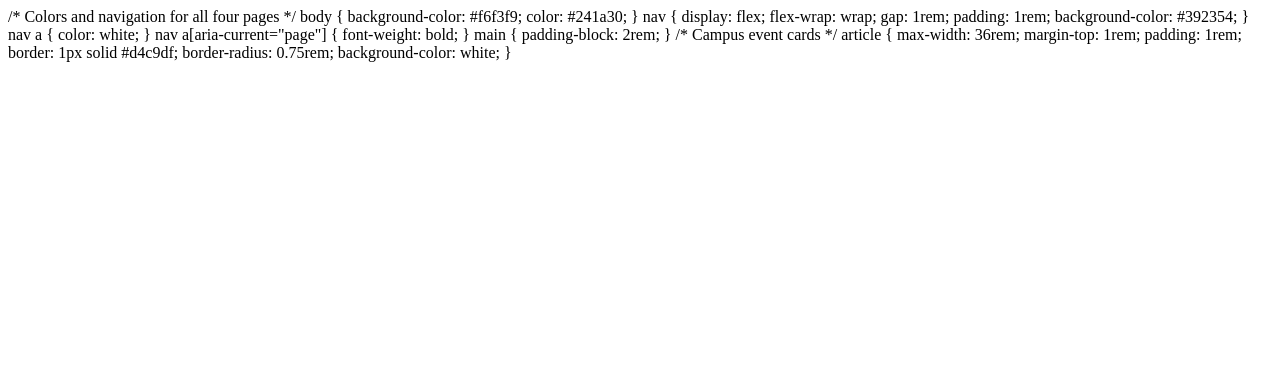
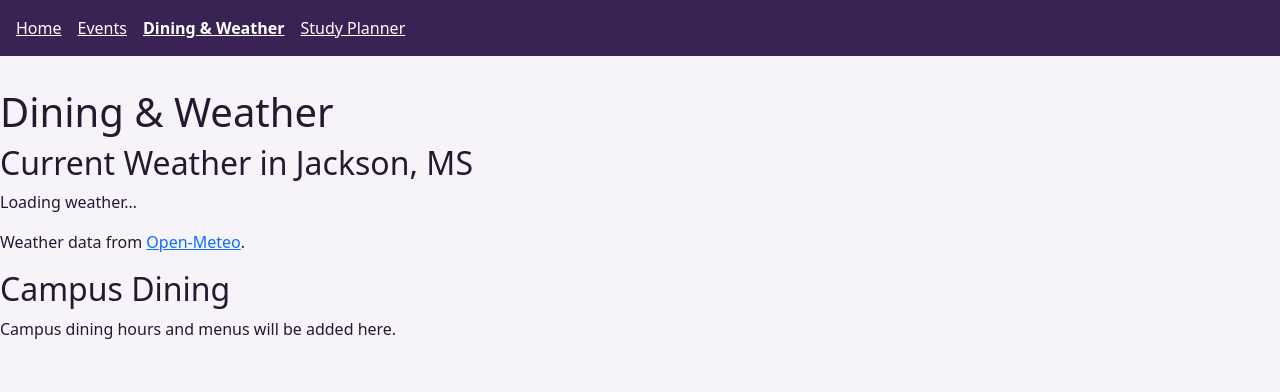
Before and after one commit to antman-365/Major-Hub, a plain HTML site: page dining.html in a window 1280 px wide. Drawn offline with nearby package versions, Linux system fonts and the light colour scheme.

Commit message:
Add Bootstrap and style Major Hub

```diff
--- /dev/null
+++ b/css/style.css
@@ -0,0 +1,35 @@
+/* Colors and navigation for all four pages */
+body {
+  background-color: #f6f3f9;
+  color: #241a30;
+}
+
+nav {
+  display: flex;
+  flex-wrap: wrap;
+  gap: 1rem;
+  padding: 1rem;
+  background-color: #392354;
+}
+
+nav a {
+  color: white;
+}
+
+nav a[aria-current="page"] {
+  font-weight: bold;
+}
+
+main {
+  padding-block: 2rem;
+}
+
+/* Campus event cards */
+article {
+  max-width: 36rem;
+  margin-top: 1rem;
+  padding: 1rem;
+  border: 1px solid #d4c9df;
+  border-radius: 0.75rem;
+  background-color: white;
+}
--- a/dining.html
+++ b/dining.html
@@ -1,35 +1,34 @@
-/* Colors and navigation for all four pages */
-body {
-  background-color: #f6f3f9;
-  color: #241a30;
-}
+<!doctype html>
+<html lang="en">
+<link rel="stylesheet" href="https://cdn.jsdelivr.net/npm/bootstrap@5.3.8/dist/css/bootstrap.min.css">
+<link rel="stylesheet" href="css/style.css">
+<head>
+  <meta charset="utf-8">
+  <meta name="viewport" content="width=device-width, initial-scale=1">
+  <title>Dining &amp; Weather | Major Hub</title>
+</head>
+<body>
+  <nav aria-label="Main navigation">
+    <a href="index.html">Home</a>
+    <a href="events.html">Events</a>
+    <a href="dining.html" aria-current="page">Dining &amp; Weather</a>
+    <a href="planner.html">Study Planner</a>
+  </nav>
 
-nav {
-  display: flex;
-  flex-wrap: wrap;
-  gap: 1rem;
-  padding: 1rem;
-  background-color: #392354;
-}
+  <main>
+    <h1>Dining &amp; Weather</h1>
 
-nav a {
-  color: white;
-}
+    <!-- The weather request updates this status when it finishes. -->
+    <section>
+      <h2>Current Weather in Jackson, MS</h2>
+      <p id="weather" role="status">Loading weather…</p>
+      <p>Weather data from <a href="https://open-meteo.com/">Open-Meteo</a>.</p>
+    </section>
 
-nav a[aria-current="page"] {
-  font-weight: bold;
-}
-
-main {
-  padding-block: 2rem;
-}
-
-/* Campus event cards */
-article {
-  max-width: 36rem;
-  margin-top: 1rem;
-  padding: 1rem;
-  border: 1px solid #d4c9df;
-  border-radius: 0.75rem;
-  background-color: white;
-}
+    <section>
+      <h2>Campus Dining</h2>
+      <p>Campus dining hours and menus will be added here.</p>
+    </section>
+  </main>
+</body>
+</html>
```
Also changed, not shown: events.html (+2 -0 lines), index.html (+3 -0 lines), planner.html (+30 -0 lines).
